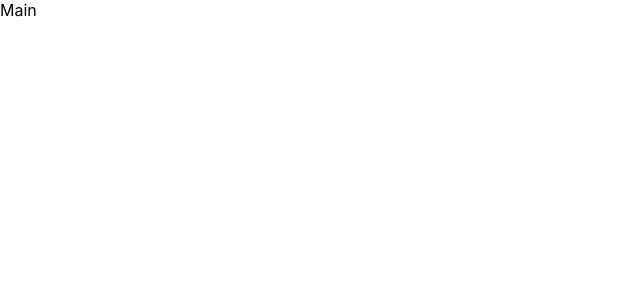
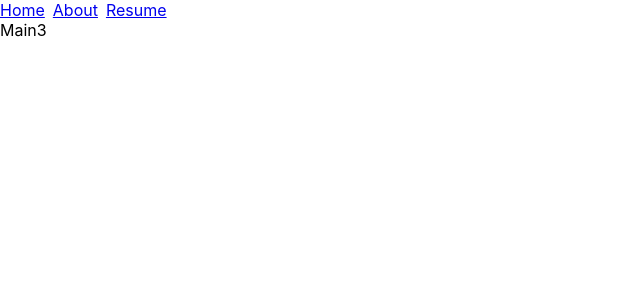
Before and after one commit to ma9pie/portfolio, a React (Create React App) app: page / in a window 1280 px wide. Shown: the top 300 px of the page, without its empty margins (0-640 px from the left). Built offline with nearby package versions, Linux system fonts and the light colour scheme.

Commit message:
page router 설정

```diff
--- a/package.json
+++ b/package.json
@@ -1,5 +1,5 @@
 {
-  "homepage": "https://ma9pie.github.io/portfolio/",
+  "homepage": "https://ma9pie.github.io/portfolio",
   "name": "portfolio",
   "version": "0.1.0",
   "private": true,
--- a/src/App.js
+++ b/src/App.js
@@ -1,17 +1,25 @@
-import styled from "@emotion/styled";
+import About from "pages/About";
 import Main from "pages/Main";
 import Resume from "pages/Resume";
-import { Route, Routes } from "react-router-dom";
+import React, { useEffect, useState } from "react";
+import {
+  HashRouter,
+  Route,
+  Routes,
+  useLocation,
+  useParams,
+} from "react-router-dom";
 import "styles/App.scss";
 
 function App() {
   return (
-    <div>
+    <HashRouter>
       <Routes>
         <Route path="/" element={<Main />} />
+        <Route path="/about" element={<About />} />
         <Route path="/resume" element={<Resume />} />
       </Routes>
-    </div>
+    </HashRouter>
   );
 }
 
--- a/src/index.js
+++ b/src/index.js
@@ -2,19 +2,16 @@ import App from "./App";
 import reportWebVitals from "./reportWebVitals";
 import React from "react";
 import ReactDOM from "react-dom/client";
-import { BrowserRouter } from "react-router-dom";
-// import { RecoilRoot } from "recoil";
+import { RecoilRoot } from "recoil";
 import "styles/index.scss";
 
 const root = ReactDOM.createRoot(document.getElementById("root"));
 
 root.render(
   <React.StrictMode>
-    <BrowserRouter>
-      {/* <RecoilRoot> */}
+    <RecoilRoot>
       <App />
-      {/* </RecoilRoot> */}
-    </BrowserRouter>
+    </RecoilRoot>
   </React.StrictMode>
 );
 reportWebVitals();
--- /dev/null
+++ b/src/pages/About.js
@@ -0,0 +1,7 @@
+import React from "react";
+
+const About = () => {
+  return <div>about</div>;
+};
+
+export default About;
--- a/src/pages/Main.js
+++ b/src/pages/Main.js
@@ -1,18 +1,37 @@
+import styled from "@emotion/styled";
 import React, { useEffect } from "react";
-
-// import {
-//   RecoilRoot,
-//   atom,
-//   selector,
-//   useRecoilState,
-//   useRecoilValue,
-// } from "recoil";
-// import { darkMode } from "recoil/atoms";
+import { Link } from "react-router-dom";
+import { useRecoilState, useRecoilValue } from "recoil";
+import { themeState } from "recoil/atom";
 
 const Main = () => {
-  //   const [test, setTest] = useRecoilState(darkMode);
+  const [theme, setTheme] = useRecoilState(themeState);
 
-  return <div>Main</div>;
+  return (
+    <Wrapper>
+      <Gnb>
+        <LinkBox>
+          <Link to="/">Home</Link>
+        </LinkBox>
+        <LinkBox>
+          <Link to="/about">About</Link>
+        </LinkBox>
+        <LinkBox>
+          <Link to="/resume">Resume</Link>
+        </LinkBox>
+      </Gnb>
+      Main3
+    </Wrapper>
+  );
 };
 
 export default Main;
+
+const Wrapper = styled.div``;
+
+const Gnb = styled.nav`
+  display: flex;
+`;
+const LinkBox = styled.div`
+  margin-right: 8px;
+`;
--- a/src/pages/Resume.js
+++ b/src/pages/Resume.js
@@ -1,16 +1,7 @@
 import React from "react";
 
-// import {
-//   RecoilRoot,
-//   atom,
-//   selector,
-//   useRecoilState,
-//   useRecoilValue,
-// } from "recoil";
-
 const Resume = () => {
-  //   const count = useRecoilValue("test");
-  return <div>Resume</div>;
+  return <div>Resume2</div>;
 };
 
 export default Resume;
--- /dev/null
+++ b/src/recoil/atom.js
@@ -0,0 +1,6 @@
+import { atom } from "recoil";
+
+export const themeState = atom({
+  key: "theme",
+  default: "light",
+});
--- a/src/recoil/atoms.js
+++ /dev/null
@@ -1,6 +0,0 @@
-import { atom } from "recoil";
-
-export const darkMode = atom({
-  key: "darkmode",
-  default: "Dark",
-});
```
